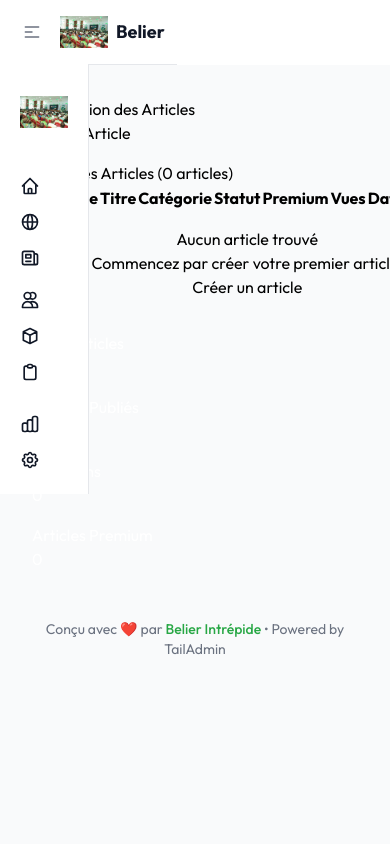
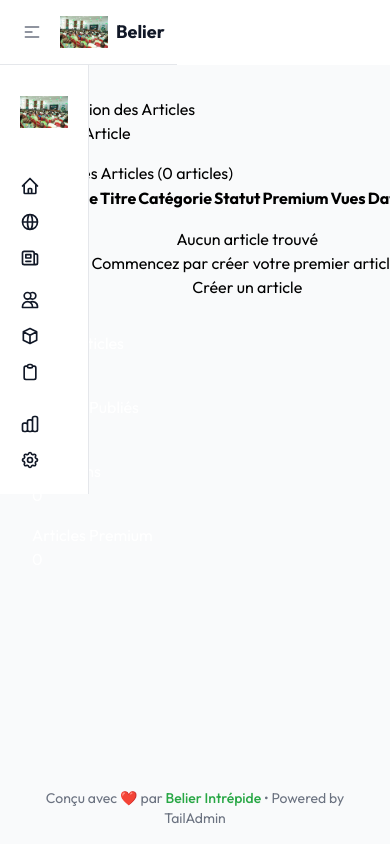
Before and after one commit to nkrahmar1/belier-intrepide3, a Laravel app: page /admin/articles in a window 390 px wide; the page is wider, and only the part inside the window is pictured. Run offline with Laravel 12, Linux system fonts and the light colour scheme; the visitor is signed in with stand-in values (Sample User, id 1); data that the repository does not hold is empty; parts of the project's set-up code (start-up, migrations or seed data) failed here and were passed over.

Commit message:
Fix sidebar-content layout spacing and improve responsive design

```diff
--- a/resources/views/layouts/admin.blade.php
+++ b/resources/views/layouts/admin.blade.php
@@ -39,6 +39,12 @@
             overflow-x: hidden;
         }
 
+        /* Ensure proper layout structure */
+        .min-h-screen.xl\:flex {
+            display: flex;
+            flex-direction: row;
+        }
+
         /* Sidebar customization */
         .sidebar-expanded {
             width: 290px;
@@ -56,6 +62,28 @@
             .sidebar-mobile-closed {
                 transform: translateX(-100%);
             }
+        }
+
+        /* Main content should always be flex-1 for responsive layout */
+        .flex-col.flex-1 {
+            flex: 1 1 auto;
+            display: flex;
+            flex-direction: column;
+            width: 100%;
+            min-width: 0;
+        }
+
+        /* Ensure header doesn't overlap content */
+        .sticky.top-0 {
+            position: sticky;
+            top: 0;
+            z-index: 9999;
+        }
+
+        /* Main content padding */
+        main {
+            flex: 1 1 auto;
+            overflow-y: auto;
         }
 
         /* Menu item styles */
@@ -314,7 +342,7 @@
                                 </li>
 
                                 <li>
-                                    <a href="#users" class="menu-item menu-item-inactive group">
+                                    <a href="{{ route('admin.users.index') }}" class="menu-item menu-item-inactive group">
                                         <span class="menu-item-icon-inactive">
                                             <svg class="w-5 h-5" fill="none" stroke="currentColor" viewBox="0 0 24 24">
                                                 <path stroke-linecap="round" stroke-linejoin="round" stroke-width="2" d="M12 4.354a4 4 0 110 5.292M15 21H3v-1a6 6 0 0112 0v1zm0 0h6v-1a6 6 0 00-9-5.197M13 7a4 4 0 11-8 0 4 4 0 018 0z" />
@@ -327,7 +355,7 @@
                                 </li>
 
                                 <li>
-                                    <a href="#products" class="menu-item menu-item-inactive group">
+                                    <a href="{{ route('admin.products.index') }}" class="menu-item menu-item-inactive group">
                                         <span class="menu-item-icon-inactive">
                                             <svg class="w-5 h-5" fill="none" stroke="currentColor" viewBox="0 0 24 24">
                                                 <path stroke-linecap="round" stroke-linejoin="round" stroke-width="2" d="M20 7l-8-4-8 4m16 0l-8 4m8-4v10l-8 4m0-10L4 7m8 4v10M4 7v10l8 4" />
@@ -340,7 +368,7 @@
                                 </li>
 
                                 <li>
-                                    <a href="#orders" class="menu-item menu-item-inactive group">
+                                    <a href="{{ route('admin.orders.index') }}" class="menu-item menu-item-inactive group">
                                         <span class="menu-item-icon-inactive">
                                             <svg class="w-5 h-5" fill="none" stroke="currentColor" viewBox="0 0 24 24">
                                                 <path stroke-linecap="round" stroke-linejoin="round" stroke-width="2" d="M9 5H7a2 2 0 00-2 2v12a2 2 0 002 2h10a2 2 0 002-2V7a2 2 0 00-2-2h-2M9 5a2 2 0 002 2h2a2 2 0 002-2M9 5a2 2 0 012-2h2a2 2 0 012 2" />
@@ -419,11 +447,11 @@
 
         <!-- Main Content -->
         <div
-            class="flex-1 transition-all duration-300 ease-in-out"
+            class="flex flex-col flex-1 min-h-screen w-full transition-all duration-300 ease-in-out"
             :class="[sidebarExpanded || sidebarHovered ? 'lg:ml-[290px]' : 'lg:ml-[90px]']"
         >
             <!-- Header -->
-            <header class="sticky top-0 flex w-full bg-white border-gray-200 z-[9999] dark:border-gray-800 dark:bg-gray-900 lg:border-b">
+            <header class="sticky top-0 left-0 right-0 flex w-full bg-white border-gray-200 z-[9999] dark:border-gray-800 dark:bg-gray-900 lg:border-b">
                 <div class="flex flex-col items-center justify-between grow lg:flex-row lg:px-6">
                     <div class="flex items-center justify-between w-full gap-2 px-3 py-3 border-b border-gray-200 dark:border-gray-800 sm:gap-4 lg:justify-normal lg:border-b-0 lg:px-0 lg:py-4">
                         <!-- Toggle Button -->
```
